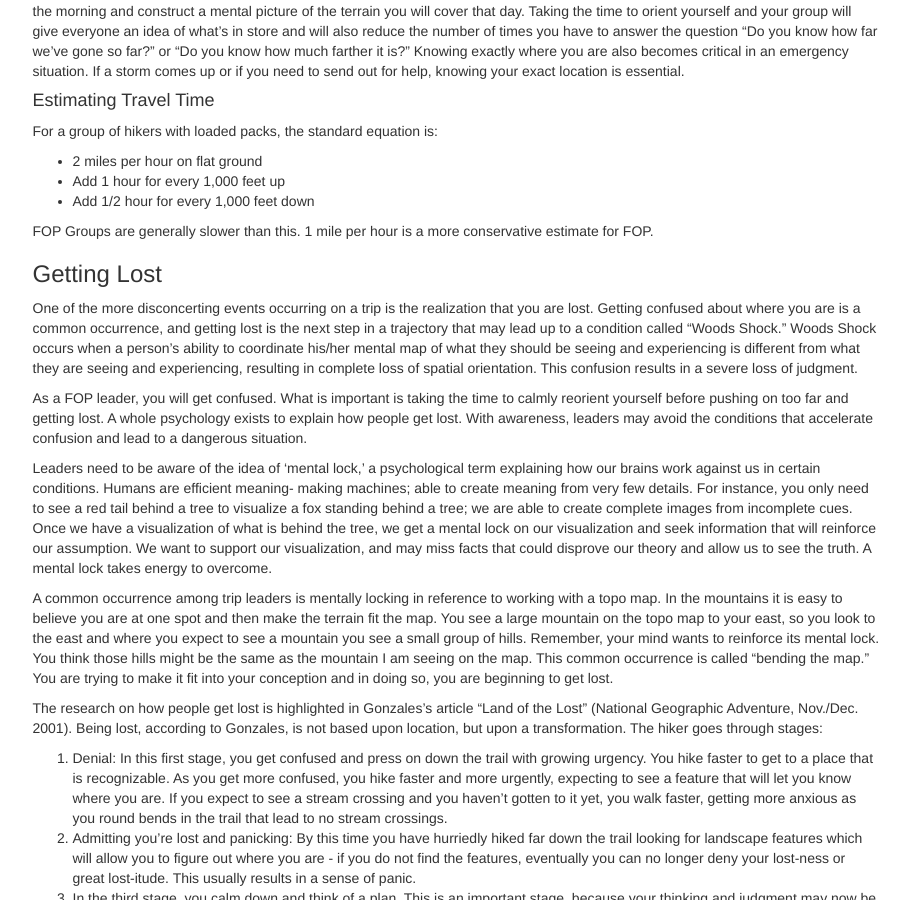
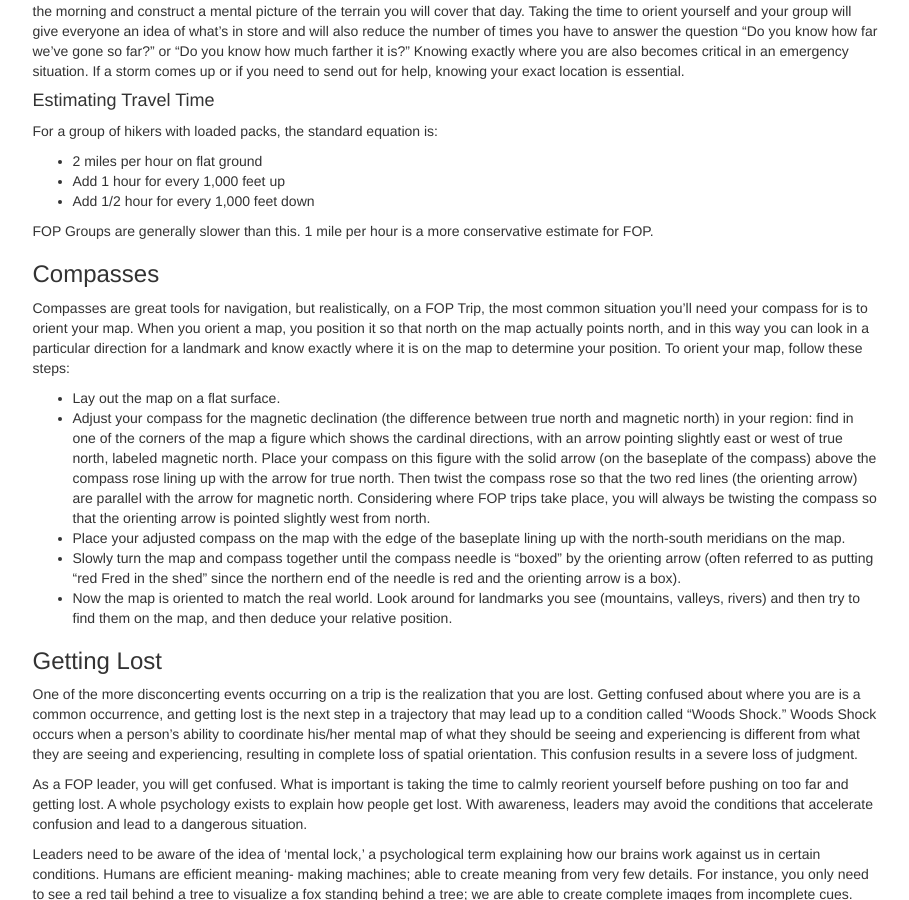
Before and after one commit to neo-project/global-blockchain-compliance-hub, a Jekyll site: the page built from _posts/1111-11-11-maps-and-nav.md, in a window 1280 px wide and 900 px high, scrolled down 847 px. Shown: the whole window, without its empty margins (330-1239 px from the left). Built offline with Jekyll 4.4.1, drawn with Linux system fonts in a browser that asks for light colours; nearby versions of some CDN libraries; comment, search, counter and statistics services are not loaded.

Commit message:
Update 1111-11-11-maps-and-nav.md

```diff
--- a/_posts/1111-11-11-maps-and-nav.md
+++ b/_posts/1111-11-11-maps-and-nav.md
@@ -54,6 +54,16 @@ For a group of hikers with loaded packs, the standard equation is:
 - Add 1/2 hour for every 1,000 feet down
 
 FOP Groups are generally slower than this. 1 mile per hour is a more conservative estimate for FOP.
+
+### Compasses
+
+Compasses are great tools for navigation, but realistically, on a FOP Trip, the most common situation you’ll need your compass for is to orient your map. When you orient a map, you position it so that north on the map actually points north, and in this way you can look in a particular direction for a landmark and know exactly where it is on the map to determine your position. To orient your map, follow these steps:
+-	Lay out the map on a flat surface.
+-	Adjust your compass for the magnetic declination (the difference between true north and magnetic north) in your region: find in one of the corners of the map a figure which shows the cardinal directions, with an arrow pointing slightly east or west of true north, labeled magnetic north. Place your compass on this figure with the solid arrow (on the baseplate of the compass) above the compass rose lining up with the arrow for true north.  Then twist the compass rose so that the two red lines (the orienting arrow) are parallel with the arrow for magnetic north. Considering where FOP trips take place, you will always be twisting the compass so that the orienting arrow is pointed slightly west from north.
+-	Place your adjusted compass on the map with the edge of the baseplate lining up with the north-south meridians on the map.
+-	Slowly turn the map and compass together until the compass needle is “boxed” by the orienting arrow (often referred to as putting “red Fred in the shed” since the northern end of the needle is red and the orienting arrow is a box).
+-	Now the map is oriented to match the real world. Look around for landmarks you see (mountains, valleys, rivers) and then try to find them on the map, and then deduce your relative position.
+
 
 ### Getting Lost
 
```
